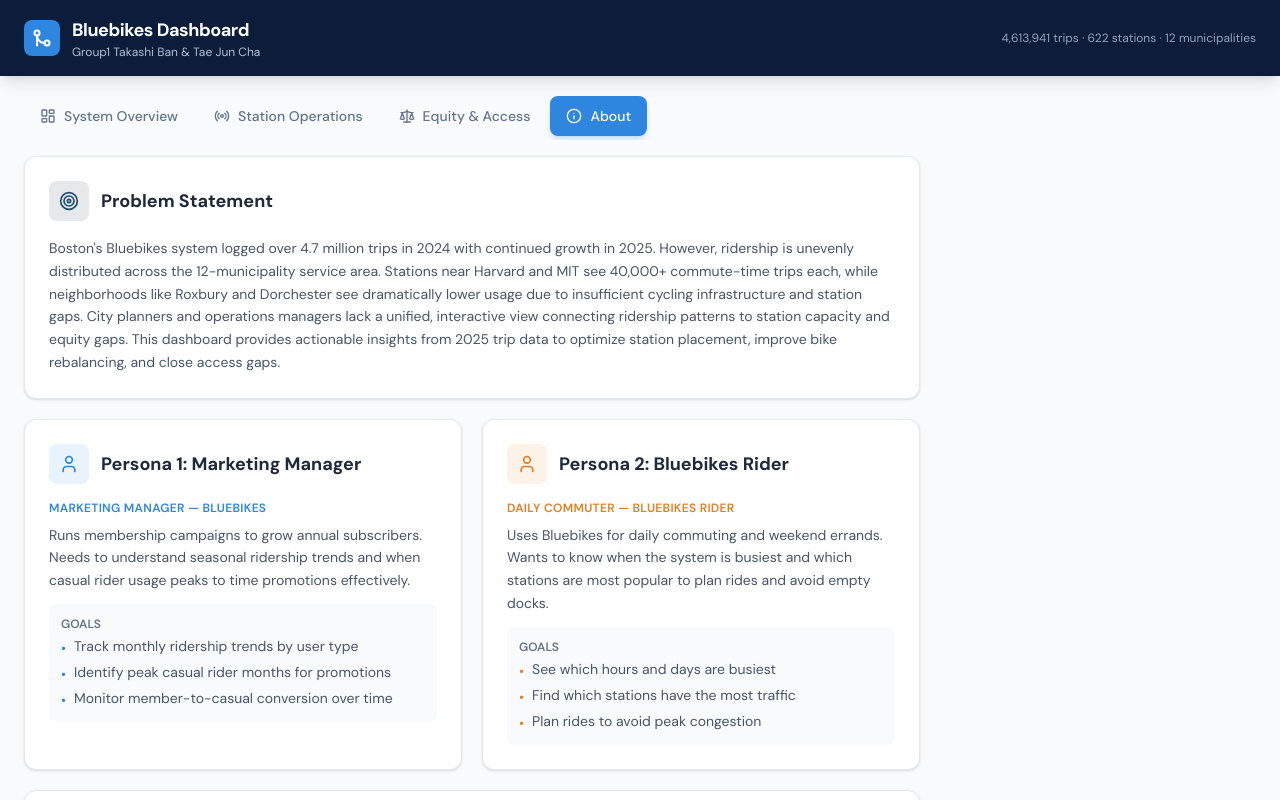
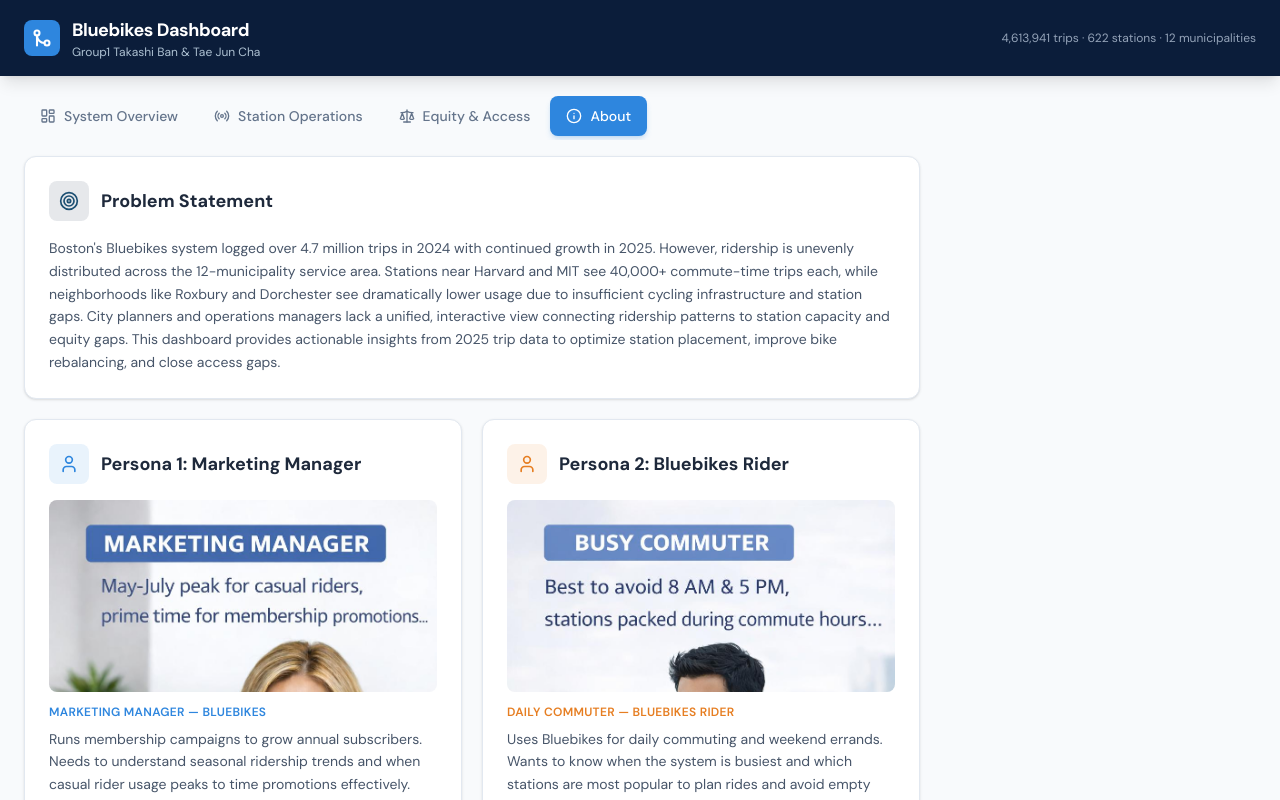
Before and after one commit to takashivan/bluebike_dashboard, a React (Vite) app: page / in a window 1280 px wide. Both pictures are taken after a click on the button "About". Shown: the top 800 px of the page. Built offline with nearby package versions, Linux system fonts and the light colour scheme.

Commit message:
Add persona images to About tab
Co-Authored-By: Claude Opus 4.6 <noreply@anthropic.com>

```diff
--- a/src/tabs/About.jsx
+++ b/src/tabs/About.jsx
@@ -37,6 +37,7 @@ export default function About() {
 
       <div className="grid grid-cols-1 md:grid-cols-2 gap-5">
         <Section icon={User} title="Persona 1: Marketing Manager" accent="blue">
+          <img src={`${import.meta.env.BASE_URL}images/persona_manager.jpeg`} alt="Marketing Manager persona" className="w-full h-48 object-cover object-top rounded-lg mb-3" />
           <p className="text-xs font-semibold text-blue uppercase tracking-wide mb-2">
             Marketing Manager — Bluebikes
           </p>
@@ -64,6 +65,7 @@ export default function About() {
         </Section>
 
         <Section icon={User} title="Persona 2: Bluebikes Rider" accent="orange">
+          <img src={`${import.meta.env.BASE_URL}images/persona_user.jpeg`} alt="Bluebikes Rider persona" className="w-full h-48 object-cover object-top rounded-lg mb-3" />
           <p className="text-xs font-semibold text-orange uppercase tracking-wide mb-2">
             Daily Commuter — Bluebikes Rider
           </p>
```
Also changed, not shown: public/images/persona_manager.jpeg (added), public/images/persona_user.jpeg (added).
